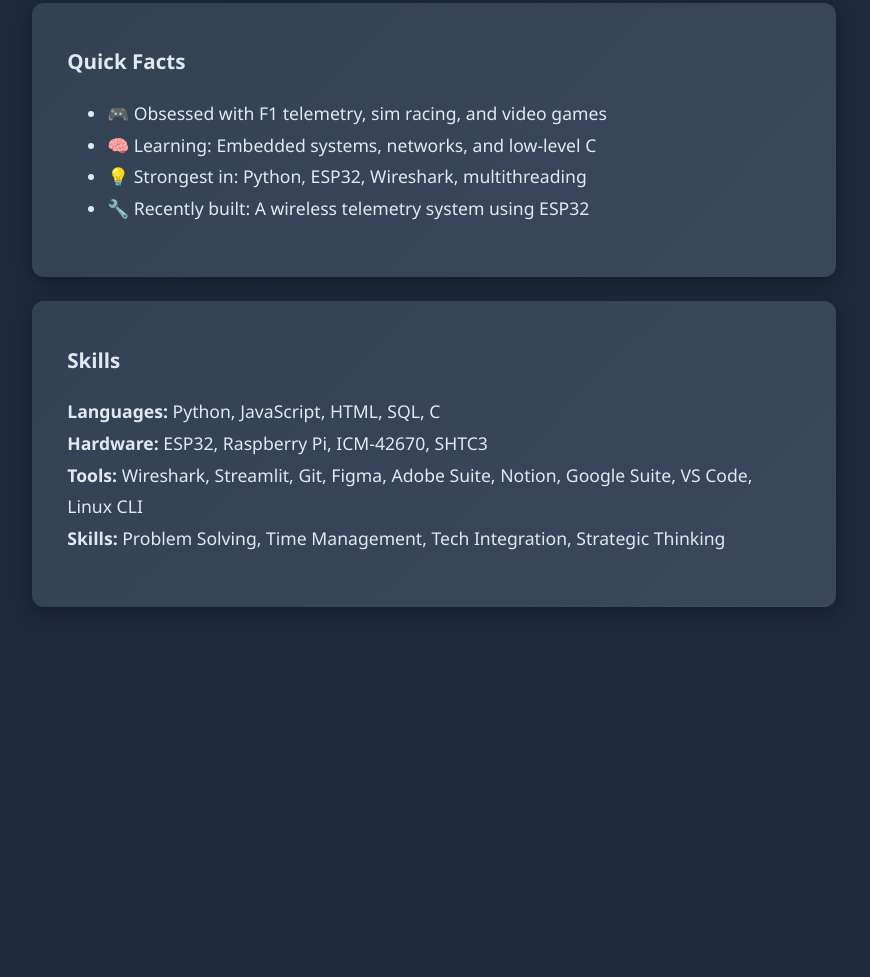
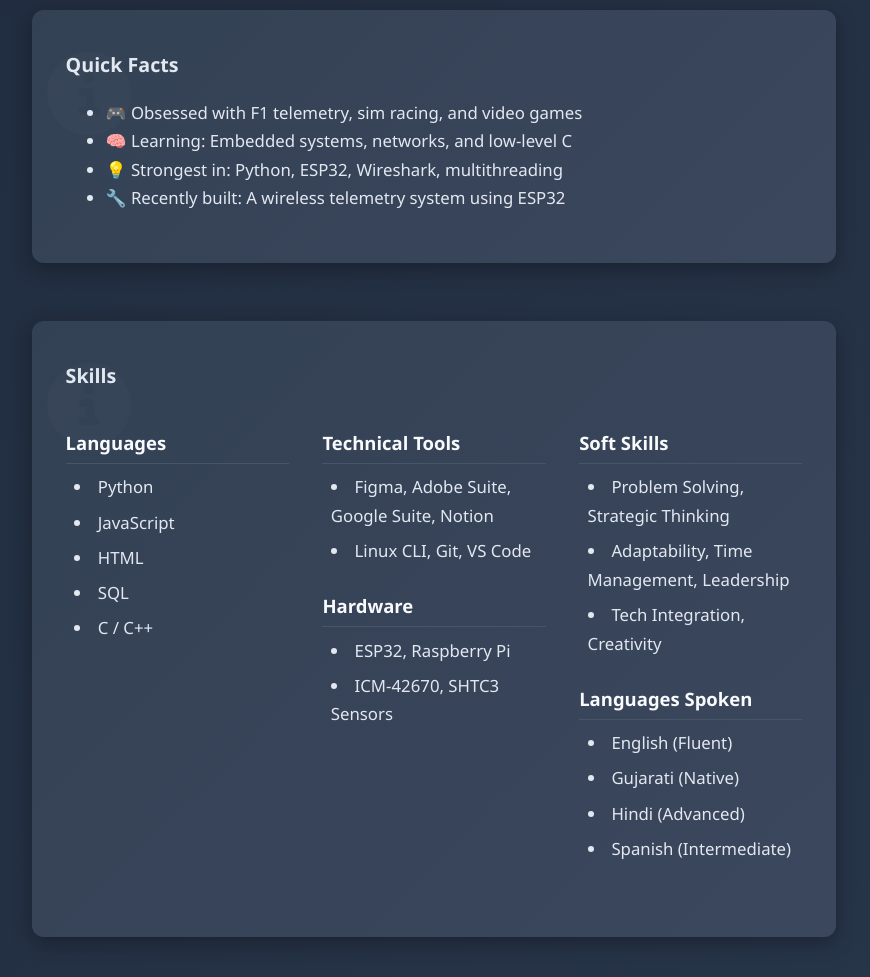
Before and after one commit to devdaclutch/Portfolio, a plain HTML site: page index.html in a window 1280 px wide. Shown: the part 595-1572 px from the top of the page, without its empty margins (372-1242 px from the left). Before the commit the page ends 1274 px from the top, so only its background shows below. Drawn offline with Linux system fonts and the light colour scheme.

Commit message:
updating Ui chanages

```diff
--- a/assets/enhanced.css
+++ b/assets/enhanced.css
@@ -3,7 +3,7 @@
 /* Overall layout */
 body {
   font-family: "Segoe UI", Tahoma, Geneva, Verdana, sans-serif;
-    background-color: #1e293b;
+  background: linear-gradient(to bottom right, #1e293b, #273549);
   color: #f1f5f9;
   line-height: 1.6;
   display: flex;
@@ -46,6 +46,7 @@ body {
 
 .info-block strong i {
   margin-right: 0.5em;
+  color: #38bdf8;
 }
 
 .info-block strong {
@@ -60,6 +61,7 @@ body {
   text-decoration: none;
   color: #f1f5f9;
   font-size: 1.4em;
+  transition: color 0.3s ease;
 }
 
 .socials a:hover {
@@ -76,15 +78,62 @@ body {
 .card {
   padding: 1.5em;
   border-radius: 12px;
-    background-color: #334155;
+  background: linear-gradient(135deg, #334155, #3b475c);
   box-shadow: 0 6px 20px rgba(0,0,0,0.3);
-    transition: transform 0.3s ease, box-shadow 0.3s ease;
-    margin-bottom: 0.5em;
+  transition: transform 0.3s ease, box-shadow 0.3s ease, background 0.3s ease;
+  margin-bottom: 0.75em;
+  position: relative;
 }
 
 .card:hover {
   transform: translateY(-5px);
   box-shadow: 0 12px 24px rgba(0,0,0,0.5);
+  background: linear-gradient(135deg, #3b475c, #44546b);
+}
+
+.card:not(.contact-card)::before {
+  content: "\f0f2"; /* example icon */
+  font-family: "Font Awesome 6 Free";
+  font-weight: 900;
+  color: rgba(255, 255, 255, 0.03);
+  font-size: 6em;
+  position: absolute;
+  top: 10px;
+  right: 20px;
+  animation: floatIcon 4s ease-in-out infinite;
+}
+
+.contact-card form {
+  display: flex;
+  flex-direction: column;
+  gap: 1em;
+}
+
+.contact-card input,
+.contact-card textarea {
+  padding: 0.75em;
+  border: none;
+  border-radius: 6px;
+  font-size: 1em;
+  background-color: #1e293b;
+  color: #f8fafc;
+}
+
+.contact-card input:focus,
+.contact-card textarea:focus {
+  outline: 2px solid #38bdf8;
+  background-color: #1e293b;
+}
+
+
+
+@keyframes floatIcon {
+  0%, 100% {
+    transform: translateY(0);
+  }
+  50% {
+    transform: translateY(-5px);
+  }
 }
 
 /* Buttons */
@@ -141,45 +190,98 @@ body {
 /* About page enhancements */
 .card.about {
   background: linear-gradient(135deg, #334155, #3b475c);
-    font-size: 1.1em;
-    line-height: 1.8;
+  font-size: 1.05em;
+  line-height: 1.7;
   padding: 2em;
   color: #e2e8f0;
-    margin-bottom: 0em;
+  margin-bottom: 2em;
+  position: relative;
 }
 
 .card.about::before {
-    content: "";
-    display: none;
+  content: "\f05a";
+  font-family: "Font Awesome 6 Free";
+  font-weight: 900;
+  color: rgba(255, 255, 255, 0.02);
+  font-size: 5em;
+  position: absolute;
+  top: 15px;
+  left: 15px;
+  animation: floatIcon 4s ease-in-out infinite;
 }
 
-  .contact-form input,
-  .contact-form textarea,
-  .contact-form button {
-    width: 100%;
-    padding: 0.9em 1em;
-    border: none;
-    border-radius: 8px;
-    background-color: #1e293b;
-    color: #f1f5f9;
-    font-size: 1em;
-    box-sizing: border-box;
+.skills-grid {
+  display: grid;
+  grid-template-columns: repeat(3, 1fr);
+  gap: 2em;
+  grid-template-areas:
+    "languages tools softskills"
+    "languages hardware spoken";
 }
 
-  .contact-form label {
-    font-weight: 600;
-    margin-top: 1em;
+.skills-grid > .languages {
+  grid-area: languages;
 }
 
-  .contact-form button {
-    background-color: #38bdf8;
-    color: #1e293b;
-    font-weight: bold;
-    margin-top: 1.25em;
-    transition: background-color 0.2s ease, transform 0.2s ease;
+.skills-grid > .tools {
+  grid-area: tools;
 }
 
-  .contact-form button:hover {
-    background-color: #0ea5e9;
-    transform: translateY(-1px);
+.skills-grid > .softskills {
+  grid-area: softskills;
 }
+
+.skills-grid > .spoken {
+  grid-area: spoken;
+}
+
+.skills-grid > .hardware {
+  grid-area: hardware;
+}
+
+.skills-grid h4 {
+  margin-bottom: 0.5em;
+  font-size: 1.1em;
+  color: #f8fafc;
+  border-bottom: 1px solid #475569;
+  padding-bottom: 0.25em;
+}
+
+.skills-grid ul {
+  list-style: disc inside;
+  margin: 0;
+  padding-left: 0.5em;
+}
+
+.skills-grid li {
+  margin-bottom: 0.4em;
+}
+
+/* Skill bars */
+.skill-bar {
+  margin: 0.5em 0 1em;
+}
+
+.skill-label {
+  font-weight: 600;
+  margin-bottom: 0.25em;
+}
+
+.skill-bar-bg {
+  background: #1e293b;
+  border-radius: 10px;
+  overflow: hidden;
+  height: 12px;
+}
+
+.skill-bar-fill {
+  height: 100%;
+  background: #facc15;
+  width: 0;
+  border-radius: 10px;
+  transition: width 1s ease-in-out;
+}
+
+.skill-bar-fill.loaded {
+  width: var(--skill-level);
+}
--- a/index.html
+++ b/index.html
@@ -64,13 +64,52 @@
 
   <div class="card about">
     <h3>Skills</h3>
-    <p>
-      <strong>Languages:</strong> Python, JavaScript, HTML, SQL, C<br>
-      <strong>Hardware:</strong> ESP32, Raspberry Pi, ICM-42670, SHTC3<br>
-      <strong>Tools:</strong> Wireshark, Streamlit, Git, Figma, Adobe Suite, Notion, Google Suite, VS Code, Linux CLI<br>
-      <strong>Skills:</strong> Problem Solving, Time Management, Tech Integration, Strategic Thinking
-    </p>
+    <div class="skills-grid">
+      <div>
+        <h4>Languages</h4>
+        <ul>
+          <li>Python</li>
+          <li>JavaScript</li>
+          <li>HTML</li>
+          <li>SQL</li>
+          <li>C / C++</li>
+        </ul>
+      </div>
+
+      <div>
+        <h4>Technical Tools</h4>
+        <ul>
+          <li>Figma, Adobe Suite, Google Suite, Notion</li>
+          <li>Linux CLI, Git, VS Code</li>
+        </ul>
+
+        <h4>Hardware</h4>
+        <ul>
+          <li>ESP32, Raspberry Pi</li>
+          <li>ICM-42670, SHTC3 Sensors</li>
+        </ul>
+      </div>
+
+      <div>
+        <h4>Soft Skills</h4>
+        <ul>
+          <li>Problem Solving, Strategic Thinking</li>
+          <li>Adaptability, Time Management, Leadership</li>
+          <li>Tech Integration, Creativity</li>
+        </ul>
+
+        <h4>Languages Spoken</h4>
+        <ul>
+          <li>English (Fluent)</li>
+          <li>Gujarati (Native)</li>
+          <li>Hindi (Advanced)</li>
+          <li>Spanish (Intermediate)</li>
+        </ul>
+      </div>
+    </div>
   </div>
+
+
 
 
 </main>
```
Also changed, not shown: contact.html (+1 -1 lines). Lines whose indentation alone changed are shown as unchanged.
